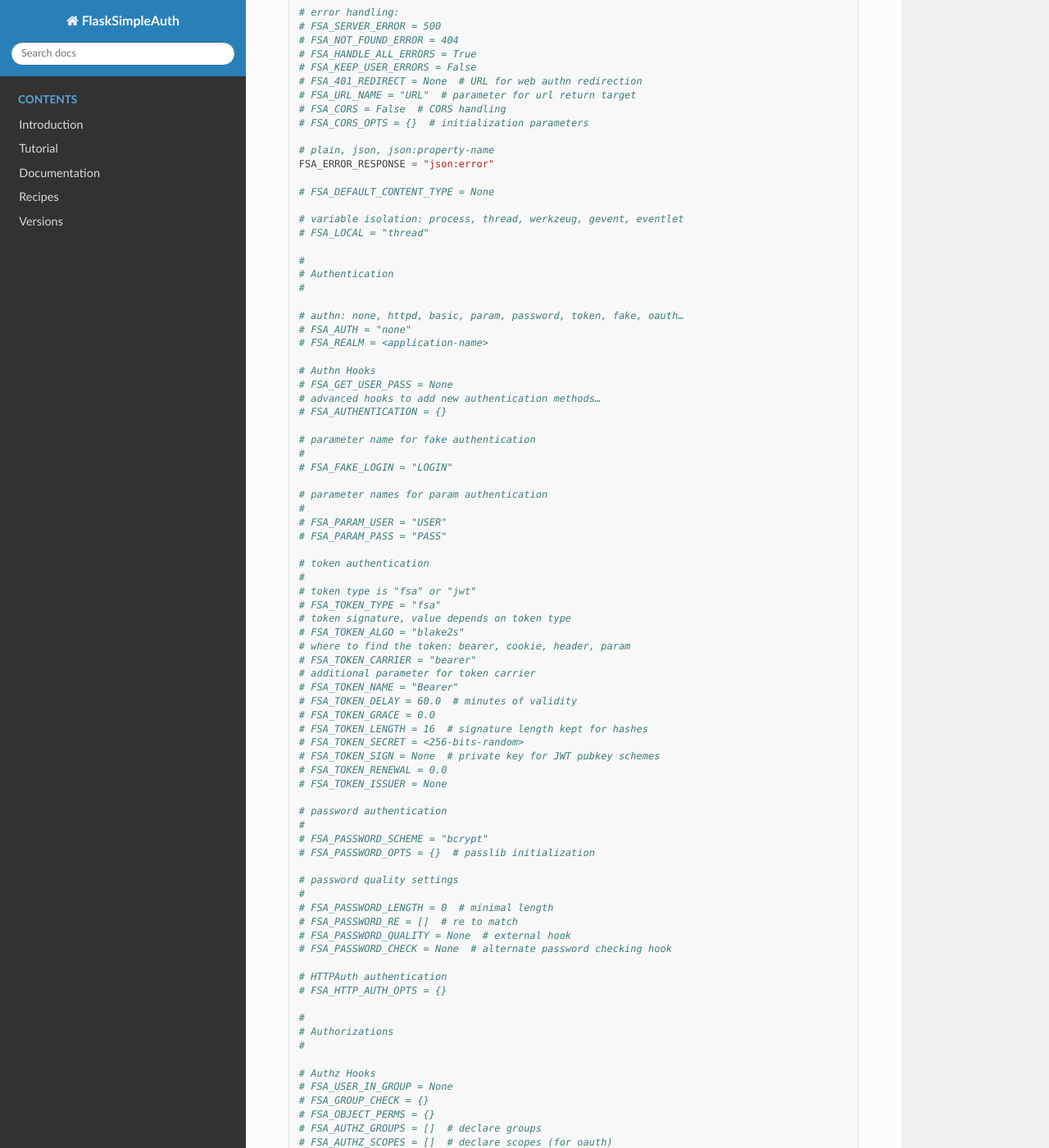
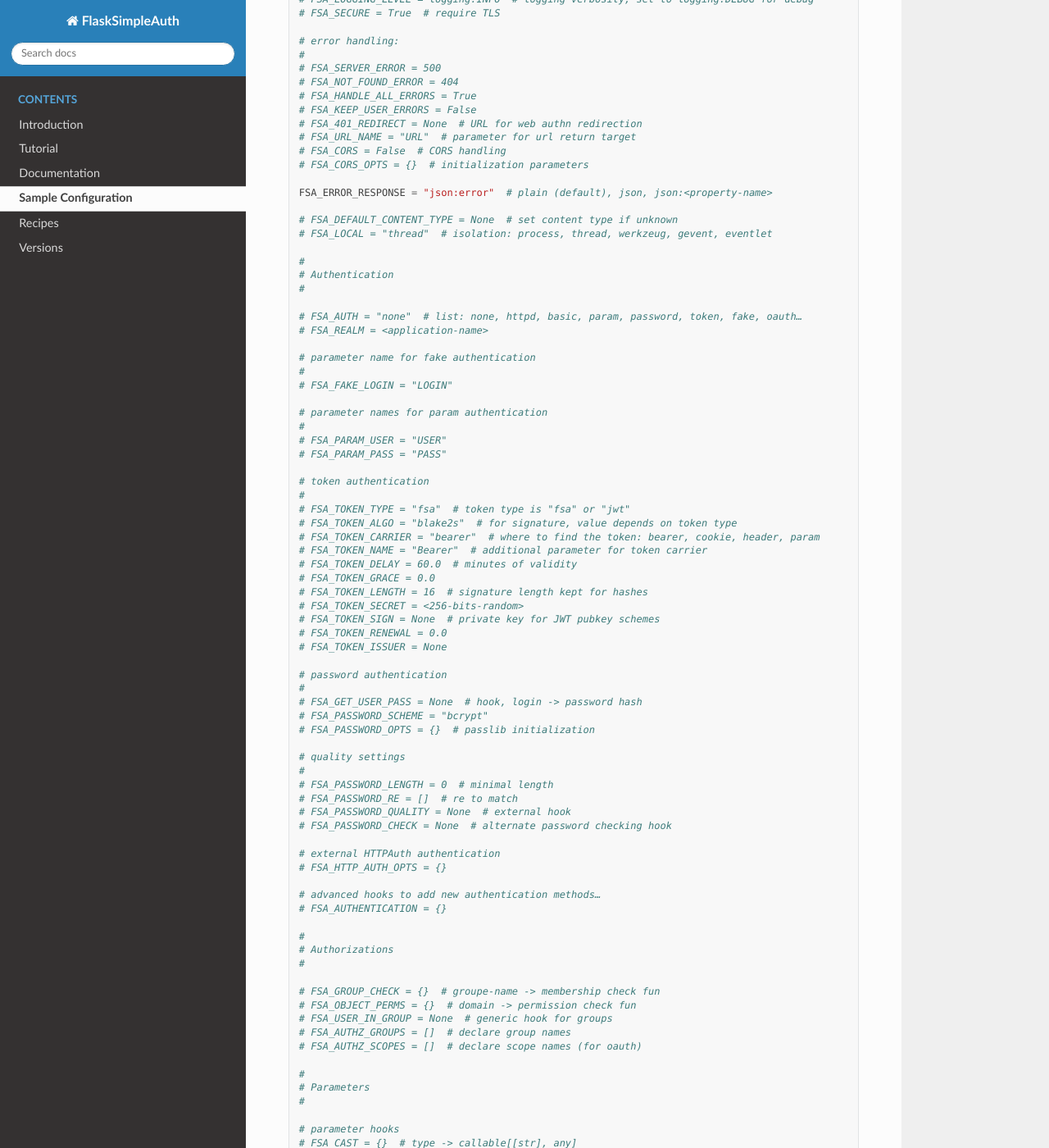
Before and after one commit to zx80/flask-simple-auth, a Sphinx documentation site: the page built from docs/CONFIG.md, in a window 1280 px wide and 1400 px high, scrolled down 395 px. Shown: the whole window at 82% size. Built offline with Sphinx 7.4.7 and the Read the Docs theme 2.0.0, drawn with Linux system fonts in a browser that asks for light colours; pages that are not in the unit, such as notebooks, are missing from menus; some of the changed text lies outside the part shown.

Commit message:
improve sample configuration

```diff
--- a/FlaskSimpleAuth.py
+++ b/FlaskSimpleAuth.py
@@ -870,6 +870,7 @@ class Directives:
     FSA_CACHE: str = "ttl"
     """Cache type.
 
+    - ``none``: disactivate caching
     - ``dict``: simple dictionary
     - ``ttl``, ``lru``, ``tlru``, ``lfu``, …: from *CacheTools*
     - ``memcached`` and ``redis``: external shared caches
--- a/docs/CONFIG.md
+++ b/docs/CONFIG.md
@@ -12,13 +13,11 @@ Here is a sample configuration file for FlaskSimpleAuth application:
 # by increasing verbosity: prod (default), dev (recommanded), debug1 to debug4
 FSA_MODE = "dev"
 
-# logging verbosity
-# FSA_LOGGING_LEVEL = logging.INFO
-
-# require TLS
-# FSA_SECURE = True
+# FSA_LOGGING_LEVEL = logging.INFO  # logging verbosity, set to logging.DEBUG for debug
+# FSA_SECURE = True  # require TLS
 
 # error handling:
+#
 # FSA_SERVER_ERROR = 500
 # FSA_NOT_FOUND_ERROR = 404
 # FSA_HANDLE_ALL_ERRORS = True
@@ -28,26 +27,17 @@ FSA_MODE = "dev"
 # FSA_CORS = False  # CORS handling
 # FSA_CORS_OPTS = {}  # initialization parameters
 
-# plain, json, json:property-name
-FSA_ERROR_RESPONSE = "json:error"
+FSA_ERROR_RESPONSE = "json:error"  # plain (default), json, json:<property-name>
 
-# FSA_DEFAULT_CONTENT_TYPE = None
-
-# variable isolation: process, thread, werkzeug, gevent, eventlet
-# FSA_LOCAL = "thread"
+# FSA_DEFAULT_CONTENT_TYPE = None  # set content type if unknown
+# FSA_LOCAL = "thread"  # isolation: process, thread, werkzeug, gevent, eventlet
 
 #
 # Authentication
 #
 
-# authn: none, httpd, basic, param, password, token, fake, oauth…
-# FSA_AUTH = "none"
+# FSA_AUTH = "none"  # list: none, httpd, basic, param, password, token, fake, oauth…
 # FSA_REALM = <application-name>
-
-# Authn Hooks
-# FSA_GET_USER_PASS = None
-# advanced hooks to add new authentication methods…
-# FSA_AUTHENTICATION = {}
 
 # parameter name for fake authentication
 #
@@ -60,14 +50,10 @@ FSA_ERROR_RESPONSE = "json:error"
 
 # token authentication
 #
-# token type is "fsa" or "jwt"
-# FSA_TOKEN_TYPE = "fsa"
-# token signature, value depends on token type
-# FSA_TOKEN_ALGO = "blake2s"
-# where to find the token: bearer, cookie, header, param
-# FSA_TOKEN_CARRIER = "bearer"
-# additional parameter for token carrier
-# FSA_TOKEN_NAME = "Bearer"
+# FSA_TOKEN_TYPE = "fsa"  # token type is "fsa" or "jwt"
+# FSA_TOKEN_ALGO = "blake2s"  # for signature, value depends on token type
+# FSA_TOKEN_CARRIER = "bearer"  # where to find the token: bearer, cookie, header, param
+# FSA_TOKEN_NAME = "Bearer"  # additional parameter for token carrier
 # FSA_TOKEN_DELAY = 60.0  # minutes of validity
 # FSA_TOKEN_GRACE = 0.0
 # FSA_TOKEN_LENGTH = 16  # signature length kept for hashes
@@ -78,49 +64,51 @@ FSA_ERROR_RESPONSE = "json:error"
 
 # password authentication
 #
+# FSA_GET_USER_PASS = None  # hook, login -> password hash
 # FSA_PASSWORD_SCHEME = "bcrypt"
 # FSA_PASSWORD_OPTS = {}  # passlib initialization
 
-# password quality settings
+# quality settings
 #
 # FSA_PASSWORD_LENGTH = 0  # minimal length
 # FSA_PASSWORD_RE = []  # re to match
 # FSA_PASSWORD_QUALITY = None  # external hook
 # FSA_PASSWORD_CHECK = None  # alternate password checking hook
 
-# HTTPAuth authentication
+# external HTTPAuth authentication
 # FSA_HTTP_AUTH_OPTS = {}
+
+# advanced hooks to add new authentication methods…
+# FSA_AUTHENTICATION = {}
 
 #
 # Authorizations
 #
 
-# Authz Hooks
-# FSA_USER_IN_GROUP = None
-# FSA_GROUP_CHECK = {}
-# FSA_OBJECT_PERMS = {}
-# FSA_AUTHZ_GROUPS = []  # declare groups
-# FSA_AUTHZ_SCOPES = []  # declare scopes (for oauth)
+# FSA_GROUP_CHECK = {}  # groupe-name -> membership check fun
+# FSA_OBJECT_PERMS = {}  # domain -> permission check fun
+# FSA_USER_IN_GROUP = None  # generic hook for groups
+# FSA_AUTHZ_GROUPS = []  # declare group names
+# FSA_AUTHZ_SCOPES = []  # declare scope names (for oauth)
 
 #
 # Parameters
 #
 
 # parameter hooks
-# FSA_CAST = {}
-# FSA_SPECIAL_PARAMETERS = {}
+# FSA_CAST = {}  # type -> callable[[str], any]
+# FSA_SPECIAL_PARAMETERS = {}  # type -> callable
 # FSA_REJECT_UNEXPECTED_PARAMS = True
 
 #
 # Cache
 #
 
-# from cachetools, also redis and memcached
+# none, internal dict, or from cachetools, or redis, or memcached
 # FSA_CACHE = "ttl"
 # FSA_CACHE_OPTS = {}  # initialization options
 # FSA_CACHE_SIZE = 262144
 # FSA_CACHE_PREFIX = None
-#
 
 #
 # Other Hooks and directives
--- a/docs/index.rst
+++ b/docs/index.rst
@@ -8,6 +8,7 @@
    Introduction <INTRO>
    Tutorial <TUTORIAL>
    Documentation <DOCUMENTATION>
+   Sample Configuration <CONFIG>
    Recipes <RECIPES>
    API <autoapi>
    Versions <VERSIONS>
```
Also changed, not shown: other parts of docs/CONFIG.md (+3 -2 lines).
